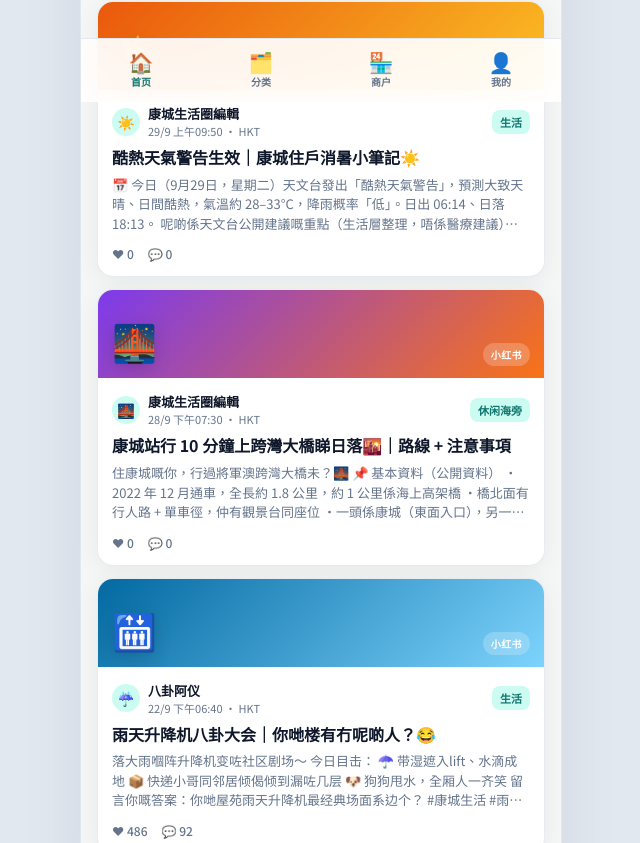
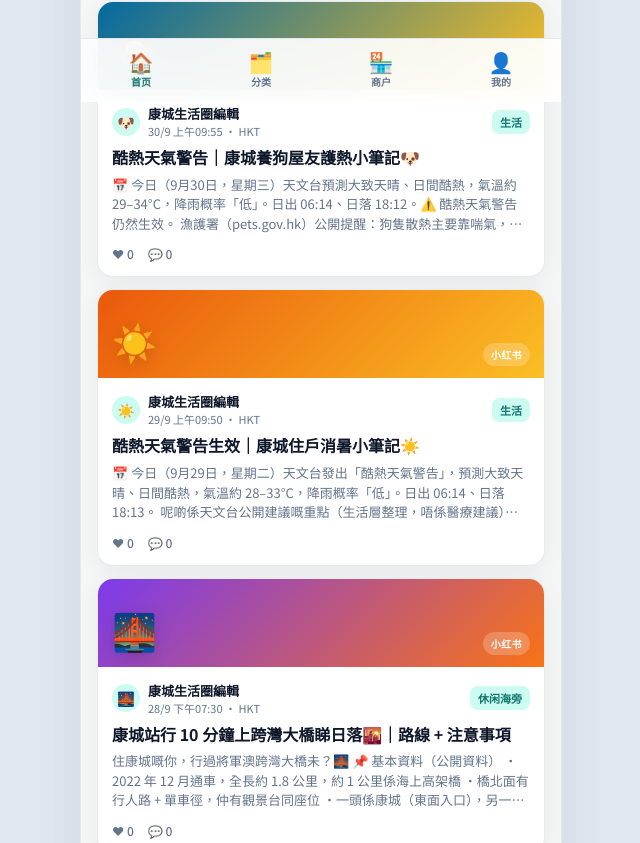
Before and after one commit to hujhkukkyjkuy/lohas-life-forum, a React (Vite) app: page / in a window 1280 px wide. Shown: the part 698-1541 px from the top of the page, without its empty margins (319-959 px from the left). Built offline with nearby package versions, Linux system fonts and the light colour scheme; no server answers.

Commit message:
feat: daily social 2026-09-30 pet heat tips + forum post p47
Add shareable FB/TG/小紅書 copy for 酷熱天氣警告 day focused on
dog-owner heat care (HKO + AFCD pets.gov.hk), matching forum post
p47, plus an illustration labelled 示意.

```diff
--- a/src/data/posts.ts
+++ b/src/data/posts.ts
@@ -26,6 +26,44 @@ export interface Post {
 export const CATEGORIES: Category[] = ['生活', '医疗', '饮食', '休闲海旁']
 
 export const posts: Post[] = [
+
+  // —— 2026-09-30 分享帖配套（內容基於天文台＋漁護署 pets.gov.hk 公開資料，可查證）——
+  {
+    id: 'p47',
+    title: '酷熱天氣警告｜康城養狗屋友護熱小筆記🐶',
+    body: `📅 今日（9月30日，星期三）天文台預測大致天晴、日間酷熱，氣溫約 29–34°C，降雨概率「低」。日出 06:14、日落 18:12。⚠️ 酷熱天氣警告仍然生效。
+
+漁護署（pets.gov.hk）公開提醒：狗隻散熱主要靠喘氣，酷熱潮濕更容易過熱。以下係生活層整理（唔係獸醫診斷）：
+
+1️⃣ 室外活動盡量改氣溫較低嘅清晨同傍晚；悶熱潮濕日子最好日落後先放狗，避免過度運動
+2️⃣ 放狗隨身帶涼水；出現疲勞／中暑徵兆要即刻去陰涼處休息同餵水，持續就睇獸醫
+3️⃣ 絕對唔好將狗留喺車內（即使停車短暫／陰涼位）
+4️⃣ 室內／戶外都要有陰涼或冷氣；短鼻品種（例如八哥、鬥牛犬等）要格外小心
+
+🏠 康城屋友可以點做？
+・海旁／屋苑散步改日出前後或日落後（今日日落約 18:12）
+・日間酷熱就留有冷氣嘅室內，記得備足乾淨涼水
+・放完狗記得清理糞便，做盡責任寵物主人
+
+天氣同警告以天文台為準：https://www.hko.gov.hk
+狗隻護熱資訊：https://pets.gov.hk/tc_chi/proper_care_of_pets/dogs/proper_care.html
+
+你哋毛孩今日幾點出街？留言分享～
+
+#康城生活 #酷熱天氣 #寵物 #養狗 #LOHASPark #將軍澳`,
+    category: '生活',
+    style: 'xiaohongshu',
+    author: '康城生活圈編輯',
+    authorAvatar: '🐶',
+    likes: 0,
+    commentsCount: 0,
+    createdAt: '2026-09-30T09:55:00+08:00',
+    tags: ['酷熱天氣', '寵物', '護熱', '生活'],
+    coverEmoji: '🐶',
+    gradient: 'linear-gradient(135deg, #0369a1, #fbbf24)',
+    disclaimer: '生活資訊整理，唔係獸醫建議；如狗隻出現不適請盡快求診。',
+  },
+
 
   // —— 2026-09-29 分享帖配套（內容基於天文台公開資料，可查證）——
   {
```
Also changed, not shown: 3 other files (tests, documents, lock files or other folders).
